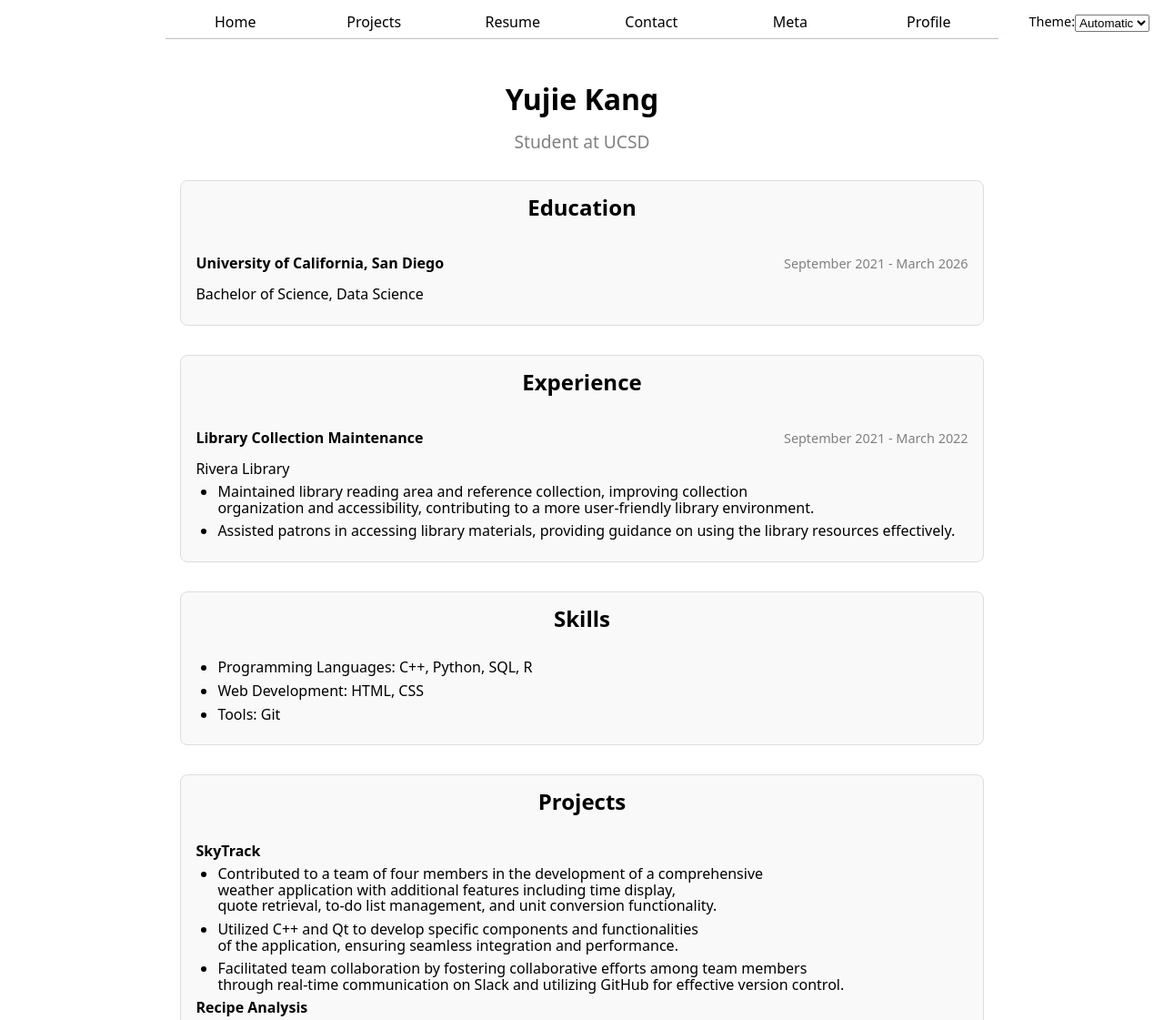
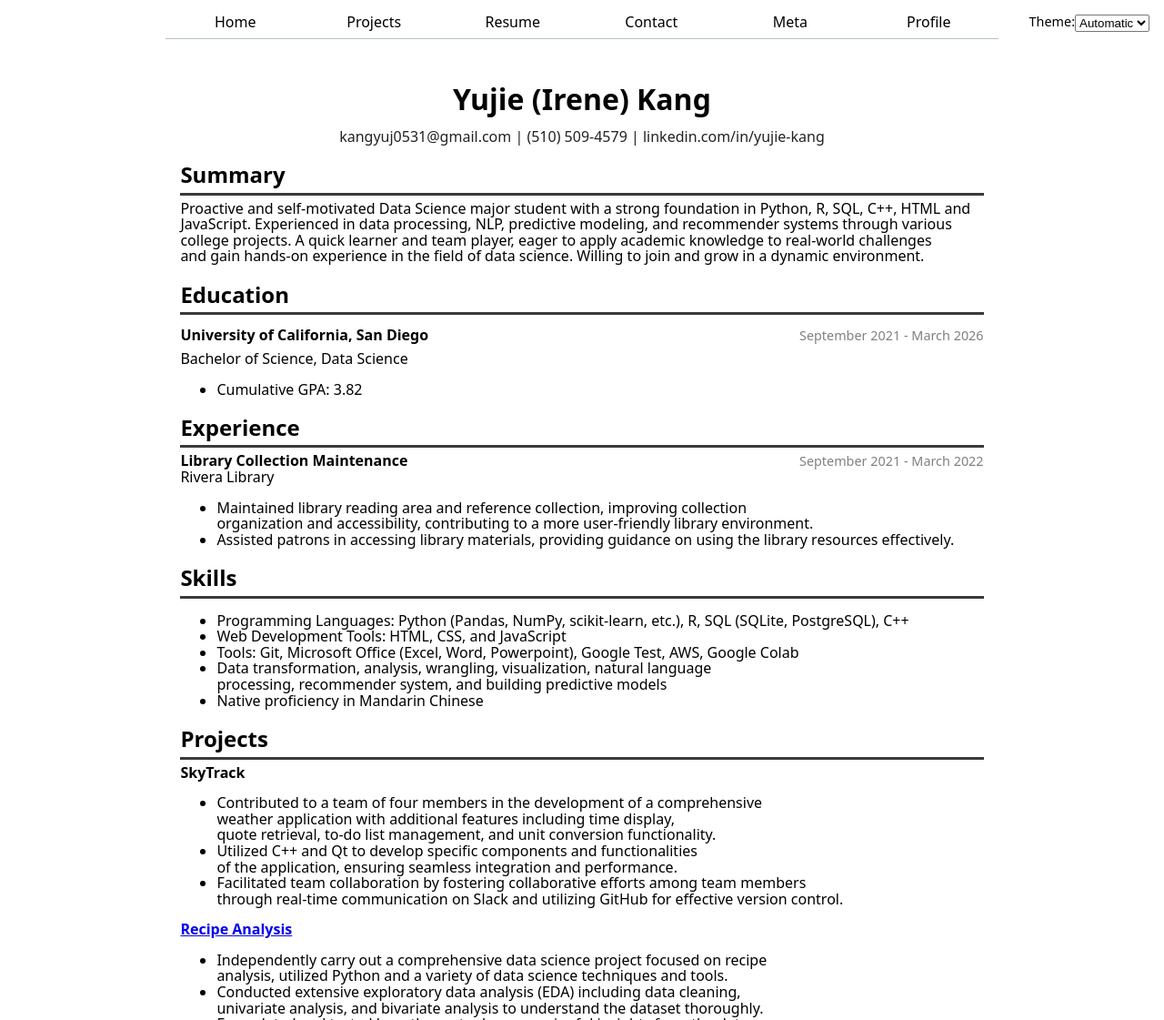
Before and after one commit to kangyuj0531/portfolio, a plain HTML site: page resume/index.html in a window 1280 px wide. Shown: the top 1121 px of the page at 91% size. Drawn offline with Linux system fonts and the light colour scheme.

Commit message:
changes the style of resume page

```diff
--- a/resume/index.html
+++ b/resume/index.html
@@ -11,11 +11,26 @@
 <body>
     <section>
         <header>
-            <h1>Yujie Kang</h1>
-            <p>Student at UCSD</p>
+            <h1>Yujie (Irene) Kang</h1>
+            <p>kangyuj0531@gmail.com | (510) 509-4579 | linkedin.com/in/yujie-kang</p>
         </header>
 
         <article>
+            <header>
+                <h2>Summary</h2>
+            </header>
+            <p>
+                Proactive and self-motivated Data Science major student with
+                a strong foundation in Python, R, SQL, C++, HTML and JavaScript.
+                Experienced in data processing, NLP, predictive modeling, and
+                recommender systems through various college projects. A quick
+                learner and team player, eager to apply academic knowledge to
+                real-world challenges and gain hands-on experience in the field
+                of data science. Willing to join and grow in a dynamic environment.
+            </p>
+        </article>
+
+        <article class="education">
             <header>
                 <h2>Education</h2>
             </header>
@@ -26,9 +41,12 @@
                 </p>
             </div>
             <p>Bachelor of Science, Data Science</p>
+            <ul>
+                <li>Cumulative GPA: 3.82</li>
+            </ul>
         </article>
 
-        <article>
+        <article class="experience">
             <header>
                 <h2>Experience</h2>
             </header>
@@ -45,14 +63,16 @@
             </ul>
         </article>
 
-        <article>
+        <article class="skills">
             <header>
                 <h2>Skills</h2>
             </header>
             <ul>
-                <li>Programming Languages: C++, Python, SQL, R</li>
-                <li>Web Development: HTML, CSS</li>
-                <li>Tools: Git</li>
+                <li>Programming Languages: Python (Pandas, NumPy, scikit-learn, etc.), R, SQL (SQLite, PostgreSQL), C++</li>
+                <li>Web Development Tools: HTML, CSS, and JavaScript</li>
+                <li>Tools: Git, Microsoft Office (Excel, Word, Powerpoint), Google Test, AWS, Google Colab</li>
+                <li>Data transformation, analysis, wrangling, visualization, natural language processing, recommender system, and building predictive models</li>
+                <li>Native proficiency in Mandarin Chinese</li>
             </ul>
         </article>
 
@@ -67,14 +87,14 @@
                 <li>Facilitated team collaboration by fostering collaborative efforts among team members through real-time communication on Slack and utilizing GitHub for effective version control.</li>
             </ul>
 
-            <p><strong>Recipe Analysis</strong></p>
+            <p><strong><a href="https://github.com/kangyuj0531/recipes-analysis" target="_blank">Recipe Analysis</a>
+            </strong></p>
             <ul>
                 <li>Independently carry out a comprehensive data science project focused on recipe analysis, utilized Python and a variety of data science techniques and tools.</li>
                 <li>Conducted extensive exploratory data analysis (EDA) including data cleaning, univariate analysis, and bivariate analysis to understand the dataset thoroughly. </li>
                 <li>Formulated and tested hypotheses to draw meaningful insights from the data. </li>
                 <li>Developed a predictive model to determine if a recipe is classified as breakfast based on features such as calories, sodium, saturated fat, and preparation time (minutes).</li>
                 <li>Ensured the robustness and accuracy of the predictive model through rigorous testing and validation.</li>
-                <a href="https://github.com/kangyuj0531/recipes-analysis" target="_blank">GitHub Repository</a>
 
             </ul>
 
--- a/style.css
+++ b/style.css
@@ -176,48 +176,32 @@ path {
   }
 }
 
-
 /* resume page */
-header {
-  text-align: center;
-  margin-bottom: 2em;
-}
-
 header h1 {
+    text-align: center;
+    margin-bottom: 2em;
     font-size: 2em;
     margin: 0.5em 0;
 }
 
 header p {
-    font-size: 1.2em;
-    color: gray;
+  text-align: center;
+  font-size: 1em;
+  color: rgb(34, 34, 34);
 }
 
-section {
-    padding: 1em;
-}
-
-article {
-    margin-bottom: 2em;
-    padding: 1em;
-    border: 1px solid #ddd;
-    border-radius: 8px;
-    background-color: #f9f9f9;
-}
-
-article header h2 {
-    font-size: 1.5em;
-    margin: 0 0 0.5em 0;
-}
-
-article p {
-    margin: 0.5em 0;
+header h2{
+  text-align: left;
+  border-bottom: 3px solid #3a3a3a;
+  padding-bottom: 0.25em;
+  margin-bottom: 0.25em;
 }
 
 article .education-header {
   display: flex;
   justify-content: space-between;
   align-items: center;
+  padding: 0.5em 0;
 }
 
 article .experience-header {
@@ -232,13 +216,12 @@ article .date-range {
   color: gray;
 }
 
-article ul {
-  padding-left: 1.5em;
-  margin: 0.5em 0;
+section {
+  padding: 1em;
 }
 
-article ul li {
-  margin-bottom: 0.5em;
+article p {
+  margin: 0em 0;
 }
 
 
```
Also changed, not shown: 1 other file.
